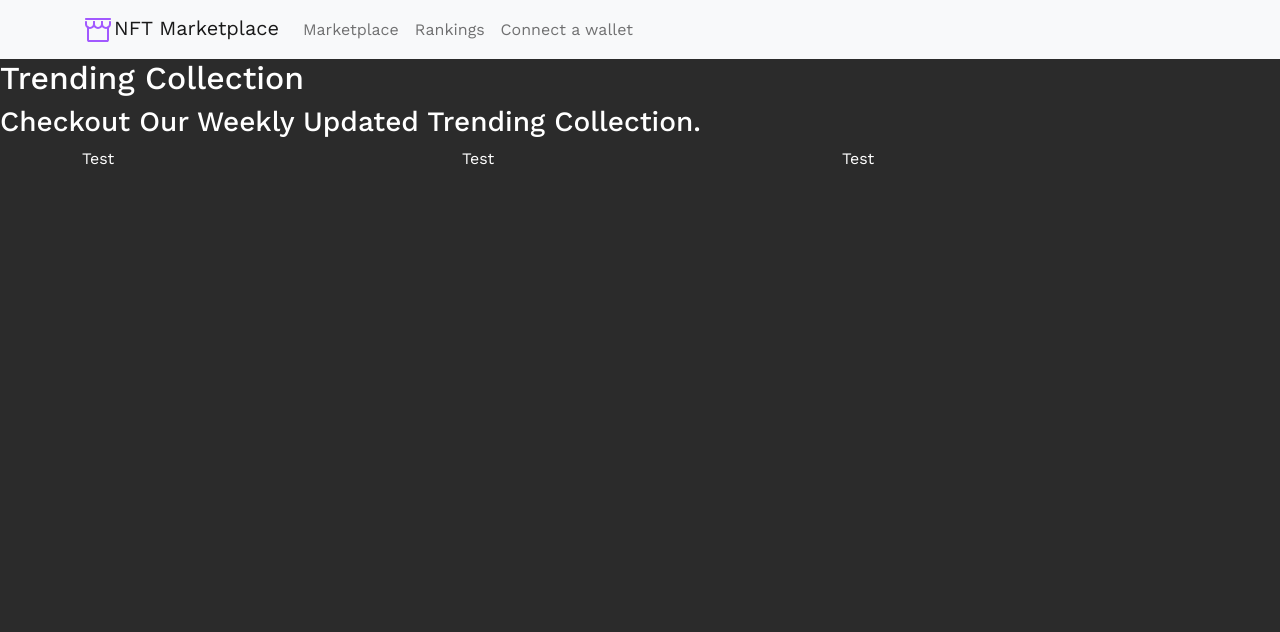
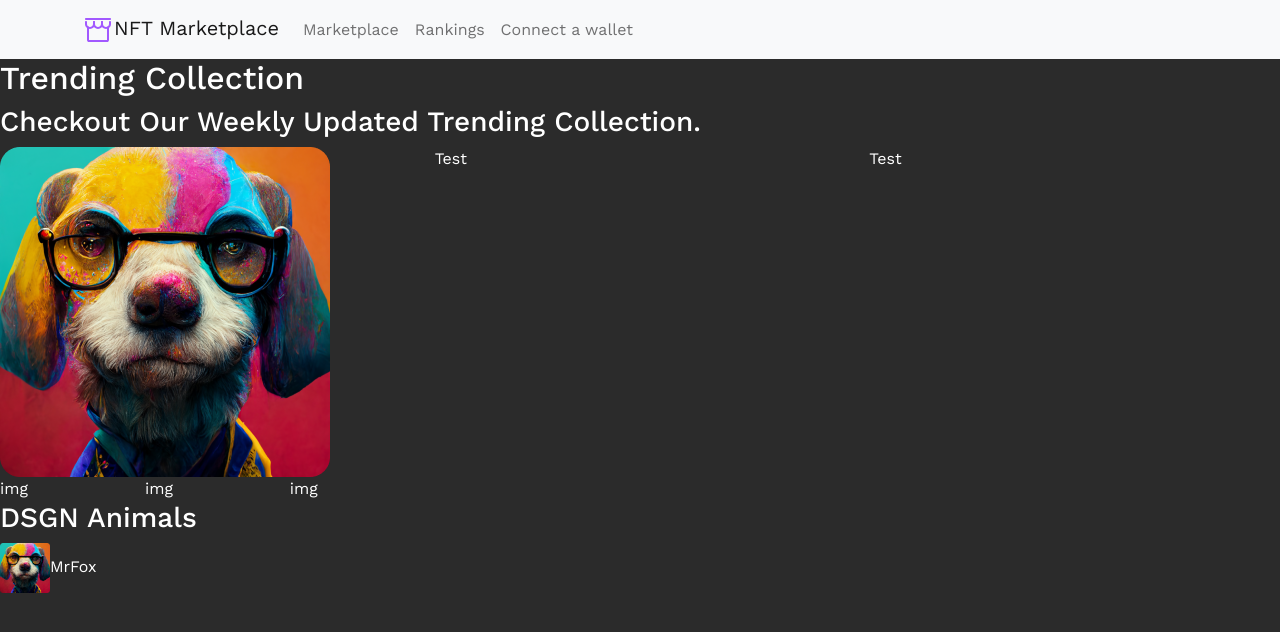
Before and after one commit to kingkwongsta/nft-marketplace, a Next.js app: page / in a window 1280 px wide. Shown: the top 632 px of the page. Built offline with nearby package versions, Linux system fonts and the light colour scheme.

Commit message:
trending collection card images skeleton

```diff
--- a/components/trending.jsx
+++ b/components/trending.jsx
@@ -4,6 +4,7 @@ import Container from "react-bootstrap/Container";
 import Row from "react-bootstrap/Row";
 import Col from "react-bootstrap/Col";
 import Card from "react-bootstrap/Card";
+import trendPlaceholder from "../public/images/Trending-Placeholder.png";
 
 export default function Trending() {
   return (
@@ -12,13 +13,30 @@ export default function Trending() {
       <h3 className="trending-desc">
         Checkout Our Weekly Updated Trending Collection.
       </h3>
-      <Container className="trending-collection">
+      <div className="trending-collection">
         <Row>
-          <Col sm={4}>Test</Col>
+          <Col sm={4}>
+            <Row>
+              <Col sm={12}>
+                <Image src={trendPlaceholder} />
+              </Col>
+            </Row>
+            <Row>
+              <Col sm={4}>img</Col>
+              <Col sm={4}>img</Col>
+              <Col sm={4}>img</Col>
+            </Row>
+            <h3 className="trending-collection-name">DSGN Animals</h3>
+            <div className="trending-collection-info">
+              <Image src={trendPlaceholder} width={50} />
+              <span className="trending-collection-creator">MrFox</span>
+            </div>
+          </Col>
+
           <Col sm={4}>Test</Col>
           <Col sm={4}>Test</Col>
         </Row>
-      </Container>
+      </div>
     </div>
   );
 }
```
Also changed, not shown: public/images/Trending-Placeholder.png (added).
